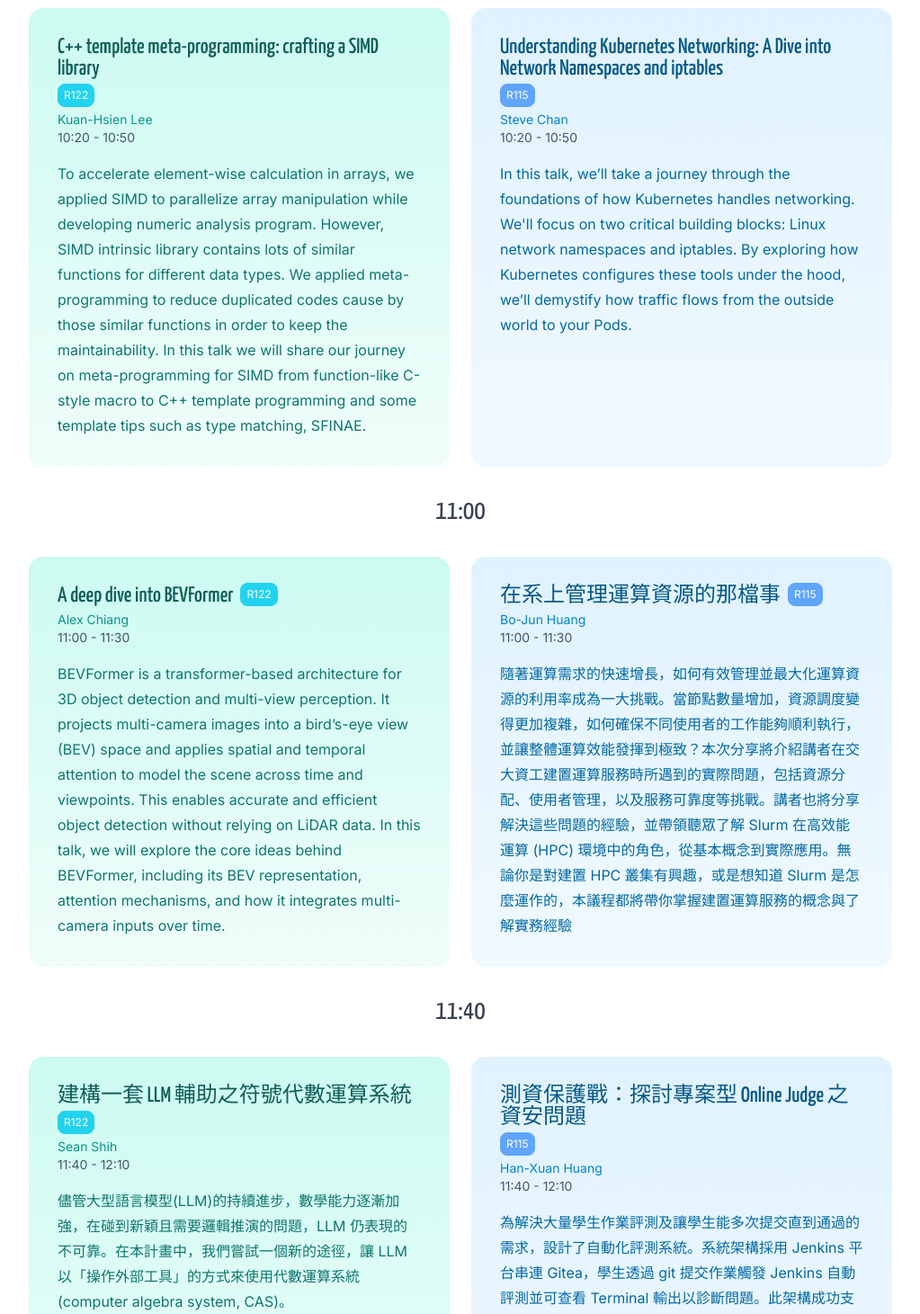
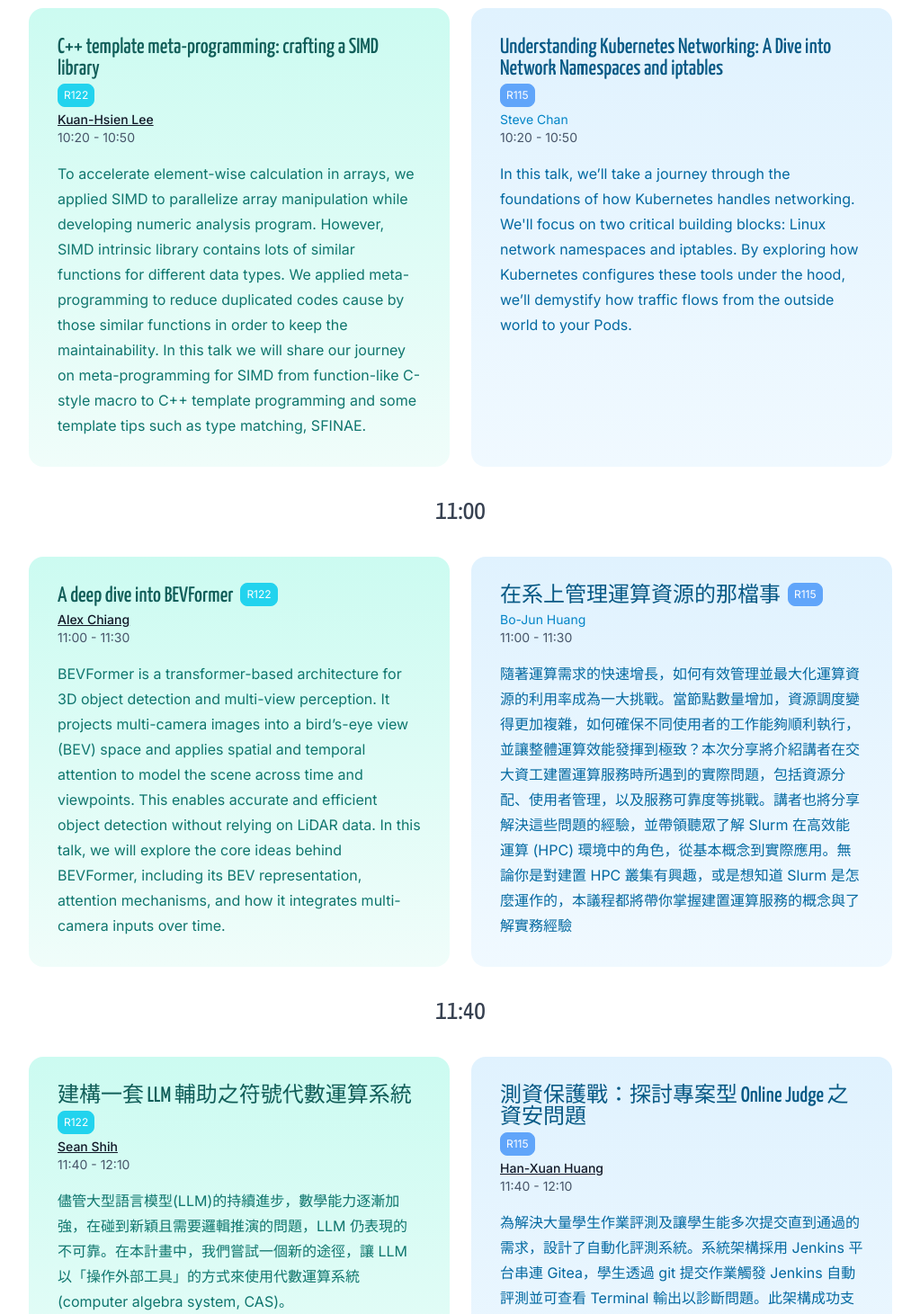
Before and after one commit to sciwork/swseminar2025, a Next.js app: page /program in a window 1280 px wide. Shown: the part 1200-2661 px from the top of the page at 90% size, without its empty margins (128-1151 px from the left). Built offline with nearby package versions, Linux system fonts and the light colour scheme.

Commit message:
Add: Website for each speaker (#9)

```diff
--- a/app/program/page.tsx
+++ b/app/program/page.tsx
@@ -45,7 +45,7 @@ const Page = () => {
                 title: "C++ template meta-programming: crafting a SIMD library",
                 description: "To accelerate element-wise calculation in arrays, we applied SIMD to parallelize array manipulation while developing numeric analysis program. However, SIMD intrinsic library contains lots of similar functions for different data types. We applied meta-programming to reduce duplicated codes cause by those similar functions in order to keep the maintainability. In this talk we will share our journey on meta-programming for SIMD from function-like C-style macro to C++ template programming and some template tips such as type matching, SFINAE.",
                 room: "R122",
-                speakers: [{name: "Kuan-Hsien Lee"}],
+                speakers: [{name: "Kuan-Hsien Lee", website: "https://github.com/KHLee529"}],
                 start: "10:20",
                 end: "10:50",
               }}
@@ -76,7 +76,7 @@ const Page = () => {
                 title: "A deep dive into BEVFormer",
                 description: "BEVFormer is a transformer-based architecture for 3D object detection and multi-view perception. It projects multi-camera images into a bird’s-eye view (BEV) space and applies spatial and temporal attention to model the scene across time and viewpoints. This enables accurate and efficient object detection without relying on LiDAR data. In this talk, we will explore the core ideas behind BEVFormer, including its BEV representation, attention mechanisms, and how it integrates multi-camera inputs over time. ",
                 room: "R122",
-                speakers: [{name: "Alex Chiang"}],
+                speakers: [{name: "Alex Chiang", website: "https://github.com/jysh1214"}],
                 start: "11:00",
                 end: "11:30",
               }}
@@ -108,7 +108,7 @@ const Page = () => {
                 title: "建構一套 LLM 輔助之符號代數運算系統",
                 description:"儘管大型語言模型(LLM)的持續進步，數學能力逐漸加強，在碰到新穎且需要邏輯推演的問題，LLM 仍表現的不可靠。在本計畫中，我們嘗試一個新的途徑，讓 LLM 以「操作外部工具」的方式來使用代數運算系統(computer algebra system, CAS)。",
                 room: "R122",
-                speakers: [{name: "Sean Shih"}],
+                speakers: [{name: "Sean Shih", website: "https://www.linkedin.com/in/en-shih-158b39ba/"}],
                 start: "11:40",
                 end: "12:10",
               }}
@@ -123,7 +123,7 @@ const Page = () => {
                   "測資保護戰：探討專案型 Online Judge 之資安問題",
                 description: "為解決大量學生作業評測及讓學生能多次提交直到通過的需求，設計了自動化評測系統。系統架構採用 Jenkins 平台串連 Gitea，學生透過 git 提交作業觸發 Jenkins 自動評測並可查看 Terminal 輸出以診斷問題。此架構成功支援兩年課程評測，但隨之產生資安挑戰。學生曾利用程式執行權限探索 workspace 資料夾，將暗測測資輸出到 Terminal。面對此威脅，團隊實施 SSH remote worker 隔離服務，並開發「Sylinteri」工具將測試結果轉為 JSON 格式呈現，取代直接顯示 stdout 內容。最終引入 sandbox 機制，徹底解決測資被篡改或透過網路外洩的風險。",
                 room: "R115",
-                speakers: [{name: "Han-Xuan Huang"}],
+                speakers: [{name: "Han-Xuan Huang", website: "https://ntut-xuan.github.io"}],
                 start: "11:40",
                 end: "12:10",
               }}
```
